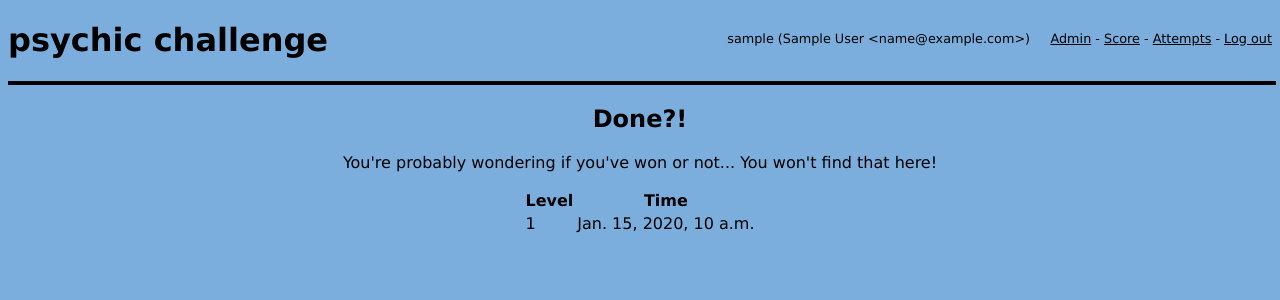
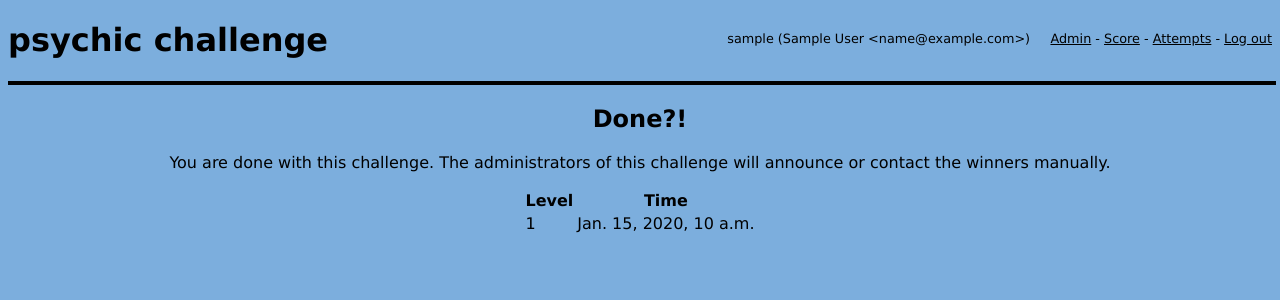
Before and after one commit to nuxis/challenge, a Django app: page /done/ in a window 1280 px wide. Shown: the top 300 px of the page. Run offline with Django 3.2, Linux system fonts and the light colour scheme; a user stored in the database is signed in; tables that the repository leaves empty hold one stand-in row (values such as "Sample post").

Commit message:
Better default message when a user completes the challenge.

```diff
--- a/templates/done.html
+++ b/templates/done.html
@@ -9,7 +9,7 @@
 
 
 
-<p>{% trans "You're probably wondering if you've won or not... You won't find that here!" %}</p>
+<p>{% trans "You are done with this challenge. The administrators of this challenge will announce or contact the winners manually." %}</p>
 
 <table>
 	<tr>
```
